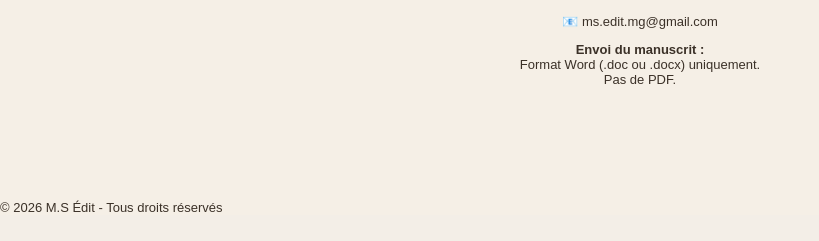
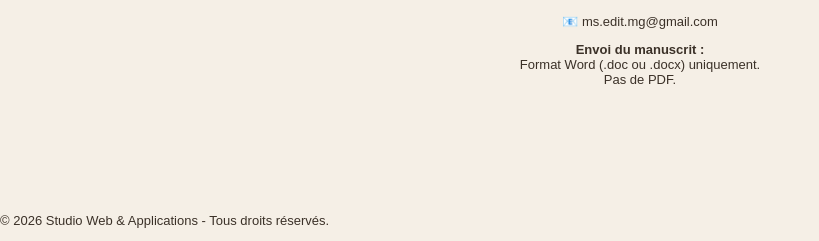
Before and after one commit to MSEDIT-1304/services-aux-ecrivains, a Flask app: page /contact in a window 1280 px wide. Shown: the part 671-912 px from the top of the page, without its empty margins (0-819 px from the left). Before the commit the page ends 883 px from the top, so only its background shows below. Run offline with Flask 3, Linux system fonts and the light colour scheme.

Commit message:
Update contact.html

```diff
--- a/templates/contact.html
+++ b/templates/contact.html
@@ -100,7 +100,13 @@ overlay.onclick = () => {
 
 <footer>
 
-© 2026 M.S Édit - Tous droits réservés
+    <div class="footer-contenu">
+
+        <p>
+            © 2026 Studio Web & Applications - Tous droits réservés.
+        </p>
+
+    </div>
 
 </footer>
 
```
